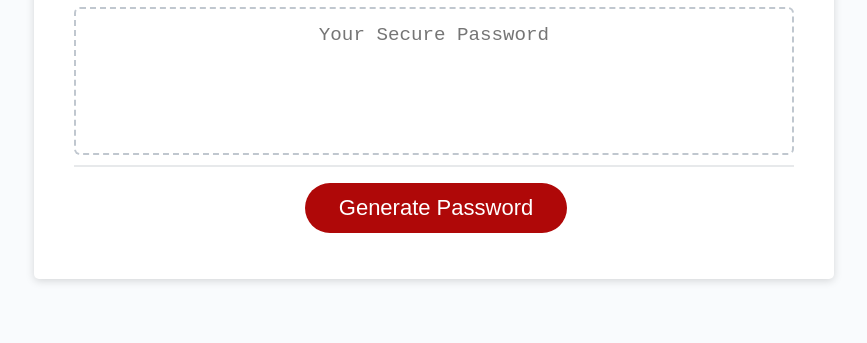
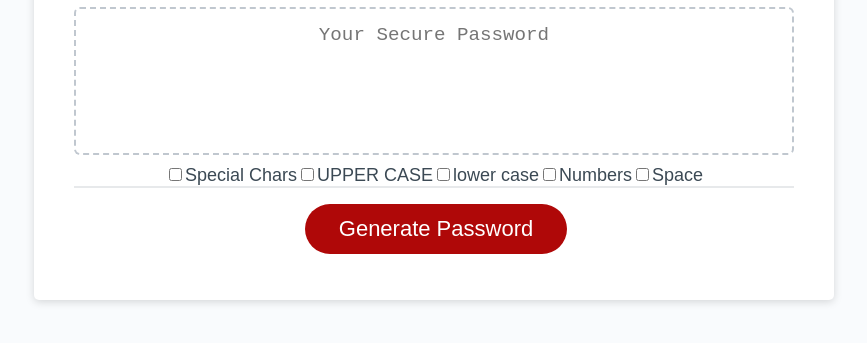
Before and after one commit to cwen13/password-generator, a plain HTML site: page index.html in a window 1280 px wide. Shown: the part 241-584 px from the top of the page, without its empty margins (206-1073 px from the left). Drawn offline with Linux system fonts and the light colour scheme.

Commit message:
Added checkboxes

```diff
--- a/index.html
+++ b/index.html
@@ -24,6 +24,24 @@
             aria-label="Generated Password"
           ></textarea>
         </div>
+	<div class="checkboxes">
+	  <!-- special chars, upper, lower, numbers, space -->
+	  <label>
+	    <input type="checkbox" id="special" name="special" value="no"/>Special Chars
+	  </label>
+	  <label>
+	    <input type="checkbox" id="upper" name="upper" value="no"/>UPPER CASE
+	  </label>
+	  <label>
+	    <input type="checkbox" id="lower" name="lower" value="no"/>lower case
+	  </label>
+	  <label>
+	    <input type="checkbox" id="numbers" name="numbers" value="no"/>Numbers
+	  </label>
+	  <label>
+	    <input type="checkbox" id="special" name="special" value="no"/>Space
+	  </label>
+	</div>
         <div class="card-footer">
           <button id="generate" class="btn">Generate Password</button>
         </div>
--- a/style.css
+++ b/style.css
@@ -52,6 +52,13 @@ header {
 
 .card-body {
   min-height: 100px;
+}
+
+.checkboxes {
+    display: flex;
+    flex-direction: row;
+    justify-content: center;
+    flex-wrap: wrap;
 }
 
 .card-footer {
```
